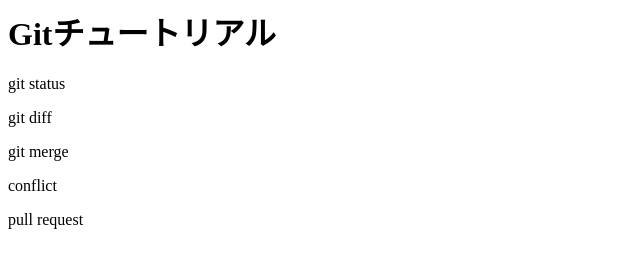
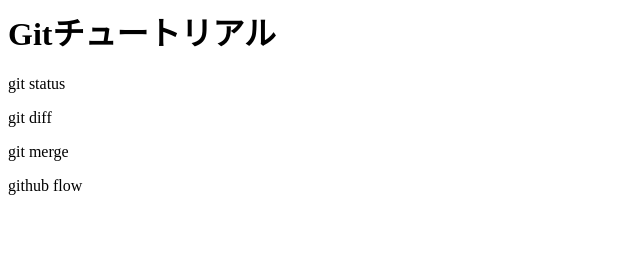
Before and after one commit to kumekanta/git_tutorial, a plain HTML site: page index.html in a window 1280 px wide. Shown: the whole page, without its empty margins (0-640 px from the left). Drawn offline with Linux system fonts and the light colour scheme.

Commit message:
github flowを追記

```diff
--- a/index.html
+++ b/index.html
@@ -2,5 +2,4 @@
 <p>git status</p>
 <p>git diff</p>
 <p>git merge</p>
-<p>conflict</p>
-<p>pull request</p>
+<p>github flow</p>
```
